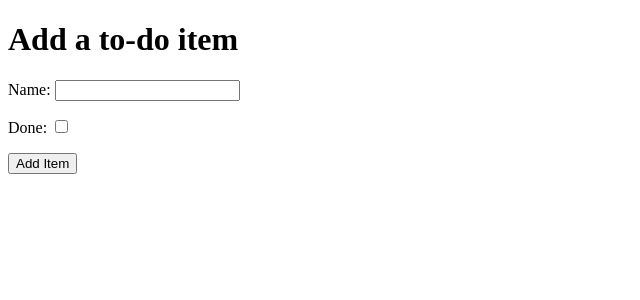
After one commit to d-lynch95/ci-fsf-hellodjango, a Django app: page /add in a window 1280 px wide. The commit adds this page. Shown: the top 300 px of the page, without its empty margins (0-640 px from the left). Run offline with Django 3.2, Linux system fonts and the light colour scheme.

Commit message:
add items options

```diff
--- a/django_todo/urls.py
+++ b/django_todo/urls.py
@@ -15,9 +15,10 @@ Including another URLconf
 """
 from django.contrib import admin
 from django.urls import path
-from todo.views import get_todo_list
+from todo.views import get_todo_list, add_item
 
 urlpatterns = [
     path('admin/', admin.site.urls),
-    path('', get_todo_list, name='get_todo_list')
+    path('', get_todo_list, name='get_todo_list'),
+    path('add', add_item, name='add')
 ]
--- /dev/null
+++ b/todo/templates/todo/add_item.html
@@ -0,0 +1,36 @@
+<!DOCTYPE html>
+<html lang="en">
+
+<head>
+    <meta charset="UTF-8">
+    <meta http-equiv="X-UA-Compatible" content="IE=edge">
+    <meta name="viewport" content="width=device-width, initial-scale=1.0">
+    <title>Document</title>
+</head>
+
+<body>
+    <h1>Add a to-do item</h1>
+    <form method="POST" action="add">
+        {% csrf_token %}
+        <div>
+            <p>
+                <label for="id_name"> Name: </label>
+                <input type="text" id="id_name" name="item_name" />
+            </p>
+        </div>
+        <div>
+            <p>
+                <label for="id_done"> Done: </label>
+                <input type="checkbox" id="id_done" name="done" />
+            </p>
+        </div>
+        <div>
+            <p>
+                <button type="submit">Add Item</button>
+            </p>
+        </div>
+
+    </form>
+</body>
+
+</html>
--- a/todo/views.py
+++ b/todo/views.py
@@ -1,7 +1,22 @@
-from django.shortcuts import render
+from django.shortcuts import render, redirect
+from .models import Item
 
 # Create your views here.
 
 
 def get_todo_list(request):
-    return render(request, 'todo/todo_list.html')
+    item = Item.objects.all()
+    context = {
+        'items': item
+    }
+    return render(request, 'todo/todo_list.html', context)
+
+
+def add_item(request):
+    if request.method == "POST":
+        name = request.POST.get("item_name")
+        done = 'done' in request.POST
+        Item.objects.create(name=name, done=done)
+
+        return redirect('get_todo_list')
+    return render(request, 'todo/add_item.html')
```
Also changed, not shown: todo/templates/todo/todo_list.html (+16 -0 lines), db.sqlite3, todo/admin.py (line endings or trailing spaces).
